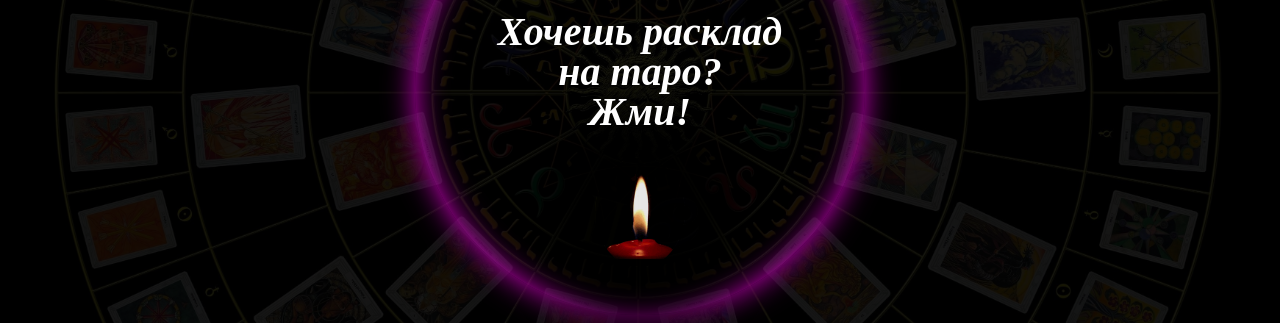
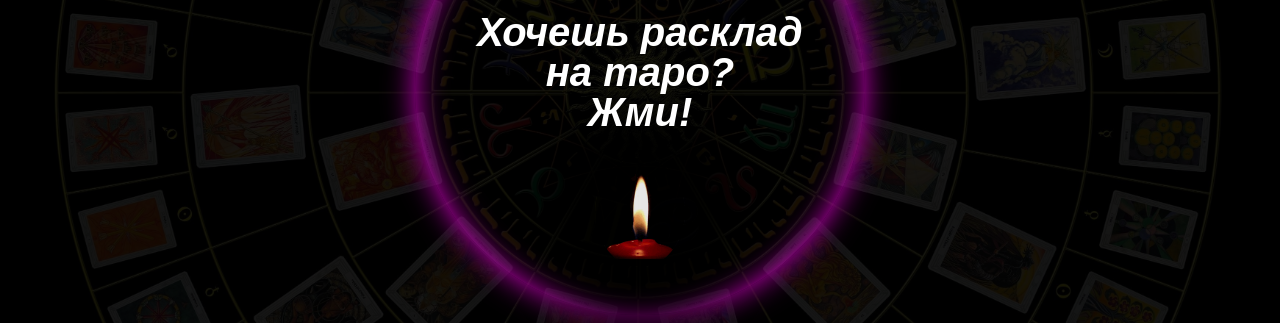
Before and after one commit to WedMashka/WedMashka, a plain HTML site: page index.html in a window 1280 px wide. Shown: the part 310-633 px from the top of the page. Drawn offline with Linux system fonts and the light colour scheme; a web font is replaced by a local one.

Commit message:
del fonts

```diff
--- a/css/style.css
+++ b/css/style.css
@@ -1,66 +1,5 @@
 @import url(../css/zero.css);
 
-
-@font-face {
-   font-family: 'Cormorant';
-   font-style: italic;
-   font-weight: 700;
-   src: url(../fonts/Cormorant/static/Cormorant-BoldItalic.ttf);
-}
-@font-face{
-   font-family: 'Cormorant';
-      font-style: italic;
-      font-weight: 600;
-      src: url(../fonts/Cormorant/static/Cormorant-SemiBoldItalic.ttf);
-}
-@font-face{
-      font-family: 'Cormorant';
-         font-style: italic;
-         font-weight: 500;
-         src: url(../fonts/Cormorant/static/Cormorant-MediumItalic.ttf);
-}
-@font-face{
-         font-family: 'Cormorant';
-            font-style: italic;
-            font-weight: 400;
-            src: url(../fonts/Cormorant/static/Cormorant-Italic.ttf);
-}
-@font-face{
-            font-family: 'Cormorant';
-               font-style: italic;
-               font-weight: 300;
-               src: url(../fonts/Cormorant/static/Cormorant-LightItalic.ttf);
-}
-@font-face{
-font-family: 'Cormorant';
-   font-style: normal;
-   font-weight: 700;
-   src: url(../fonts/Cormorant/static/Cormorant-Bold.ttf);
-}
-@font-face{
-   font-family: 'Cormorant';
-      font-style: normal;
-      font-weight: 600;
-      src: url(../fonts/Cormorant/static/Cormorant-SemiBold.ttf);
-}
-@font-face{
-      font-family: 'Cormorant';
-         font-style: normal;
-         font-weight: 500;
-         src: url(../fonts/Cormorant/static/Cormorant-Medium.ttf);
-}
-@font-face{
-         font-family: 'Cormorant';
-            font-style: normal;
-            font-weight: 400;
-            src: url(../fonts/Cormorant/static/Cormorant-Regular.ttf);
-}
-@font-face{
-            font-family: "Cormorant";
-               font-style: normal;
-               font-weight: 300;
-               src: url(../fonts/Cormorant/static/Cormorant-Light.ttf);
-}
 html, body {
    font-family: Arial, Helvetica, sans-serif;
    font-weight: 400;
@@ -111,7 +50,6 @@ html, body {
 }
 .baner__text{
    color: rgba(255, 255, 255, 1);
-   font-family:'Cormorant';
    font-style:italic;
    font-weight: 600;
    line-height: 40px;
@@ -232,7 +170,6 @@ body._lock{
 .name__text {
    padding: 0px 0px 15px 0px;
    color: rgba(255, 255, 255, 1);
-      font-family: 'Cormorant';
       font-style: italic;
       font-weight: 600;
 }
@@ -272,7 +209,6 @@ body._lock{
    text-align: center;
    font-size: 45px;
    color: rgba(255, 255, 255, 1);
-   font-family:'Cormorant';
    font-style:italic;
    font-weight: 600;
    margin: 0px 0px 20px 0px;
@@ -281,7 +217,6 @@ body._lock{
 .page__text {
    font-size: 18px;
    color: rgba(255, 255, 255, 1);
-   font-family:'Cormorant';
    font-style:italic;
    font-weight: 500;
    line-height: 28px;
@@ -296,7 +231,6 @@ body._lock{
    text-align: center;
    font-size: 30px;
    color: rgba(255, 255, 255, 1);
-   font-family:'Cormorant';
    font-style:italic;
    font-weight: 600;
    margin: 0px 0px 20px 0px;
@@ -335,7 +269,6 @@ body._lock{
    color: aliceblue;
    font-size: 27px;
    color: rgba(255, 255, 255, 1);
-   font-family:'Cormorant';
    font-style:italic;
    font-weight: 600;
 }
@@ -358,7 +291,6 @@ body._lock{
    font-weight: 400;
    font-size: 24px;
    color: rgba(255, 255, 255, 1);
-   font-family:'Cormorant';
    font-style:italic;
 }
 .menu__sub-link:hover {
@@ -436,7 +368,6 @@ box-shadow: 0px 0px 9px 0px rgba(255, 0, 238, 0.8), 0px 0px 20px 0px rgba(0, 0,
 
 .answer{
    color: rgba(255, 255, 255, 1);
-   font-family:'Cormorant';
    font-style:italic;
    font-weight: 500;
    font-size: 25px;
@@ -446,7 +377,6 @@ box-shadow: 0px 0px 9px 0px rgba(255, 0, 238, 0.8), 0px 0px 20px 0px rgba(0, 0,
 .quwestion{
    color: rgb(252, 216, 246);
    margin: 50px 0px 15px 0px;
-   font-family:'Cormorant';
    font-style:italic;
    font-weight: 500;
    font-size: 35px;
@@ -486,7 +416,6 @@ box-shadow: 0px 0px 40px 0px rgba(255, 0, 217, 0.5), 0px 0px 15px 1px rgb(0, 0,
 .body__text-top {
    margin: 15px 0px 30px 0px;
    color: rgba(255, 255, 255, 1);
-   font-family:'Cormorant';
    font-style:italic;
    font-weight: 500;
    font-size: 29px;
@@ -495,7 +424,6 @@ box-shadow: 0px 0px 40px 0px rgba(255, 0, 217, 0.5), 0px 0px 15px 1px rgb(0, 0,
 
 .body__text {
    color: rgba(255, 255, 255, 1);
-   font-family:'Cormorant';
    font-style:italic;
    font-weight: 400;
    text-align: justify;
@@ -514,7 +442,6 @@ box-shadow: 0px 0px 40px 0px rgba(255, 0, 217, 0.5), 0px 0px 15px 1px rgb(0, 0,
 
 .two__box-li {
    color: rgba(255, 255, 255, 1);
-   font-family:'Cormorant';
    font-style:italic;
    font-weight: 400;
    font-size: 24px;
@@ -566,7 +493,6 @@ font-size: 12px;
 @media(max-width: 766px) {
    .answer{
    color: rgba(255, 255, 255, 1);
-   font-family:'Cormorant';
    font-style:italic;
    font-weight: 400;
    font-size: 17px;
@@ -576,7 +502,6 @@ font-size: 12px;
 .quwestion{
    color: rgb(252, 216, 246);
    margin: 30px 0px 7px 0px;
-   font-family:'Cormorant';
    font-style:italic;
    font-weight: 400;
    font-size: 20px;
```
